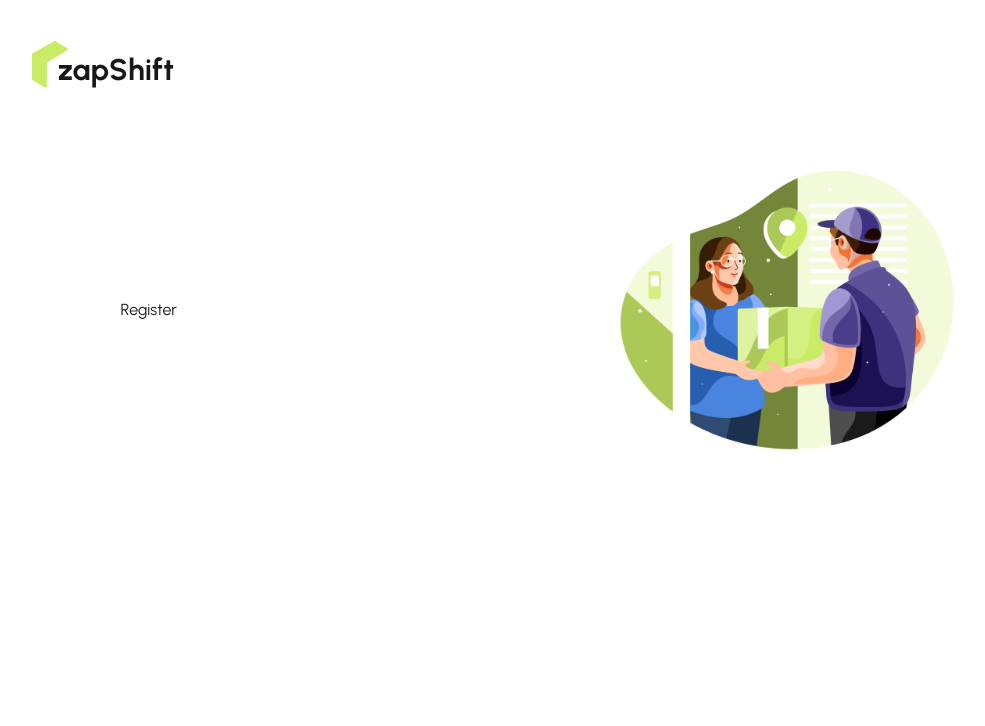
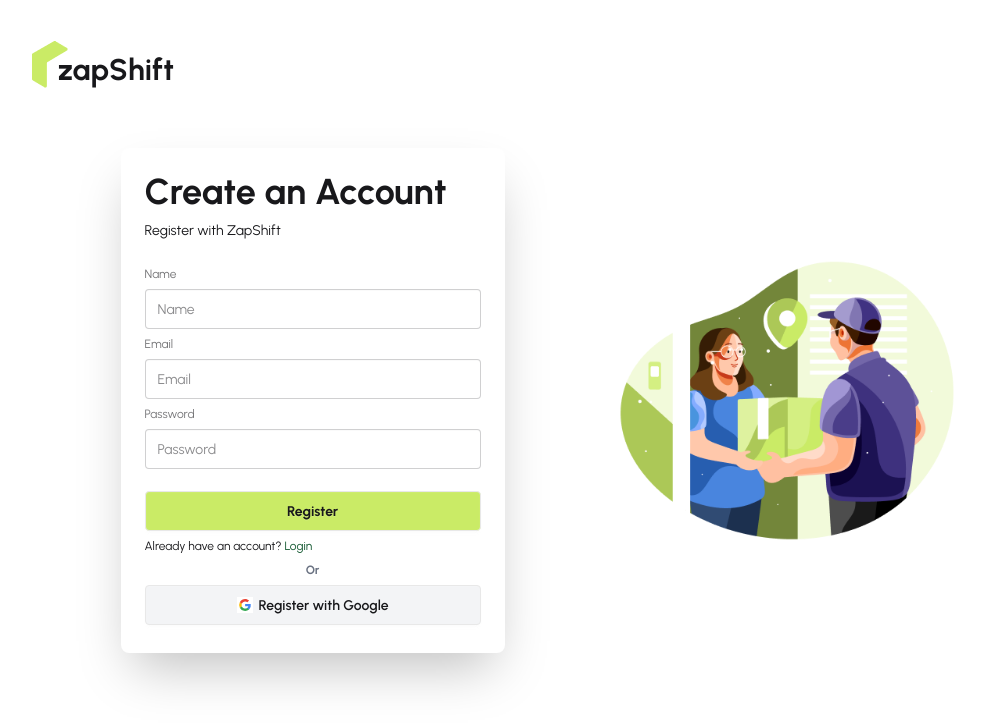
Before and after one commit to lijanahmmed/Zap-Shift-Client, a React (Vite) app: page /register in a window 1280 px wide. Shown: the top 726 px of the page, without its empty margins (75-1060 px from the left). Built offline with nearby package versions, Linux system fonts and the light colour scheme.

Commit message:
install react-hook and added register page

```diff
--- a/package.json
+++ b/package.json
@@ -14,6 +14,7 @@
     "leaflet": "^1.9.4",
     "react": "^19.2.0",
     "react-dom": "^19.2.0",
+    "react-hook-form": "^7.69.0",
     "react-icons": "^5.5.0",
     "react-leaflet": "^5.0.0-rc.2",
     "react-responsive-carousel": "^3.2.23",
--- a/src/pages/Auth/Register/Register.jsx
+++ b/src/pages/Auth/Register/Register.jsx
@@ -1,11 +1,119 @@
-import React from 'react';
+import React from "react";
+import { useForm } from "react-hook-form";
+import { Link } from "react-router";
 
 const Register = () => {
-    return (
-        <div>
-            Register
-        </div>
-    );
+  const {
+    register,
+    handleSubmit,
+    formState: { errors },
+  } = useForm();
+  const handleRegistration = (data) => {
+    console.log(data);
+  };
+
+  return (
+    <div className="card bg-base-100 w-full md:max-w-sm shrink-0 shadow-2xl">
+      <div className="card-body">
+        <h1 className="text-4xl font-bold">Create an Account</h1>
+        <p>Register with ZapShift</p>
+        <form onSubmit={handleSubmit(handleRegistration)}>
+          <fieldset className="fieldset mt-3">
+            <label className="label">Name</label>
+            <input
+              type="name"
+              {...register("name", { required: true })}
+              className="input w-full"
+              placeholder="Name"
+            />
+            {errors.name?.type === "required" && (
+              <p className="text-red-500">Name is required</p>
+            )}
+
+            <label className="label">Email</label>
+            <input
+              type="email"
+              {...register("email", { required: true })}
+              className="input w-full"
+              placeholder="Email"
+            />
+            {errors.email?.type === "required" && (
+              <p className="text-red-500">Email is required</p>
+            )}
+
+            <label className="label">Password</label>
+            <input
+              type="password"
+              className="input w-full"
+              {...register("password", {
+                required: true,
+                minLength: 6,
+                pattern: /^(?=.*[A-Z])(?=.*[a-z])(?=.*\d)(?=.*[^A-Za-z0-9]).+$/,
+              })}
+              placeholder="Password"
+            />
+
+            {errors.password?.type === "required" && (
+              <p className="text-red-500">Password is required.</p>
+            )}
+            {errors.password?.type === "minLength" && (
+              <p className="text-red-500">
+                Password must be 6 characters or longer
+              </p>
+            )}
+            {errors.password?.type === "pattern" && (
+              <p className="text-red-500">
+                Password must have at least one uppercase, at least one
+                lowercase, at least one number and at least one special
+                characters.
+              </p>
+            )}
+
+            <button className="btn mt-4 bg-primary font-bold">Register</button>
+            <p>
+              Already have an account?{" "}
+              <Link to="/login" className="text-green-900 hover:underline">
+                Login
+              </Link>
+            </p>
+
+            <p className="font-bold text-gray-500 text-center">Or</p>
+
+            <button className="btn bg-gray-100">
+              <svg
+                aria-label="Google logo"
+                width="16"
+                height="16"
+                xmlns="http://www.w3.org/2000/svg"
+                viewBox="0 0 512 512"
+              >
+                <g>
+                  <path d="m0 0H512V512H0" fill="#fff"></path>
+                  <path
+                    fill="#34a853"
+                    d="M153 292c30 82 118 95 171 60h62v48A192 192 0 0190 341"
+                  ></path>
+                  <path
+                    fill="#4285f4"
+                    d="m386 400a140 175 0 0053-179H260v74h102q-7 37-38 57"
+                  ></path>
+                  <path
+                    fill="#fbbc02"
+                    d="m90 341a208 200 0 010-171l63 49q-12 37 0 73"
+                  ></path>
+                  <path
+                    fill="#ea4335"
+                    d="m153 219c22-69 116-109 179-50l55-54c-78-75-230-72-297 55"
+                  ></path>
+                </g>
+              </svg>
+              Register with Google
+            </button>
+          </fieldset>
+        </form>
+      </div>
+    </div>
+  );
 };
 
 export default Register;
```
Also changed, not shown: 1 other file (tests, documents, lock files or other folders).
